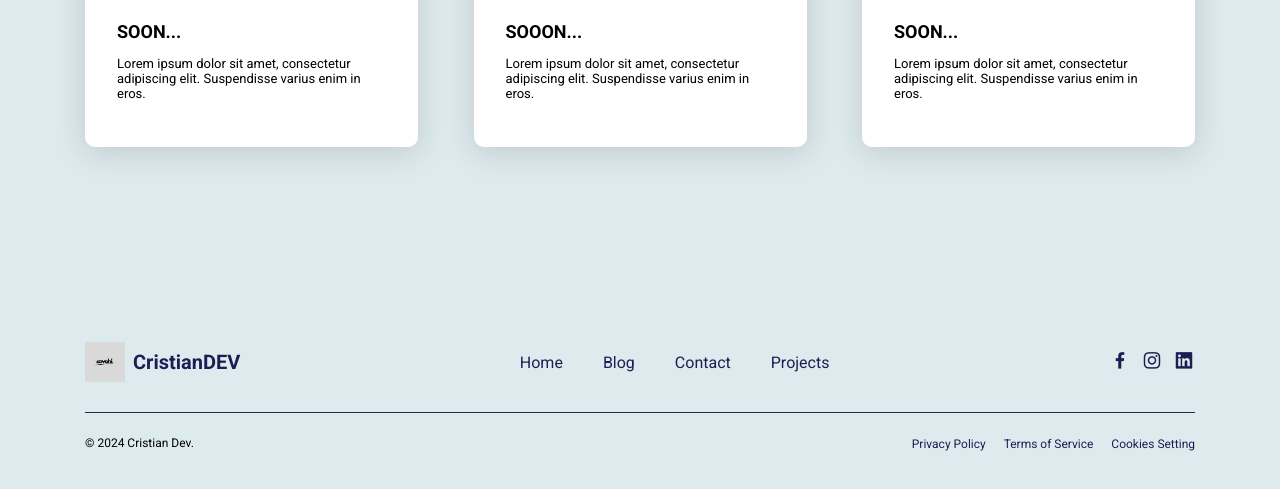
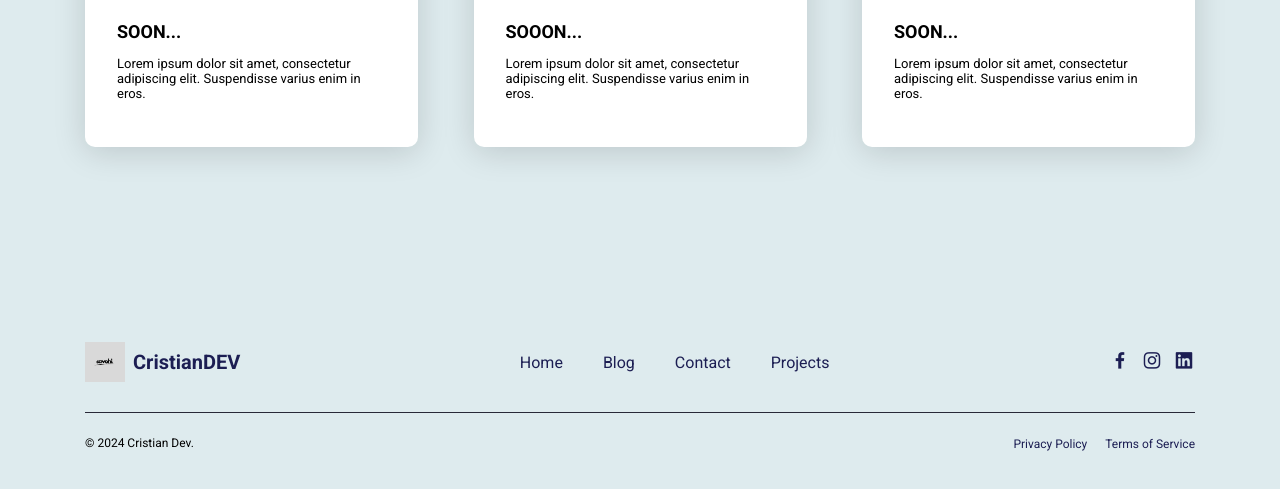
Before and after one commit to crrsvn/html-portfolio, a plain HTML site: page index.html in a window 1280 px wide. Shown: the part 1603-2092 px from the top of the page. Drawn offline with nearby package versions, Linux system fonts and the light colour scheme.

Commit message:
Update index.html

```diff
--- a/index.html
+++ b/index.html
@@ -150,7 +150,6 @@ And they are all important too!
             <div class="links">
                 <a href="#">Privacy Policy</a>
                 <a href="#">Terms of Service</a>
-                <a href="#">Cookies Setting</a>
             </div>
         </div>
     </footer>
```
